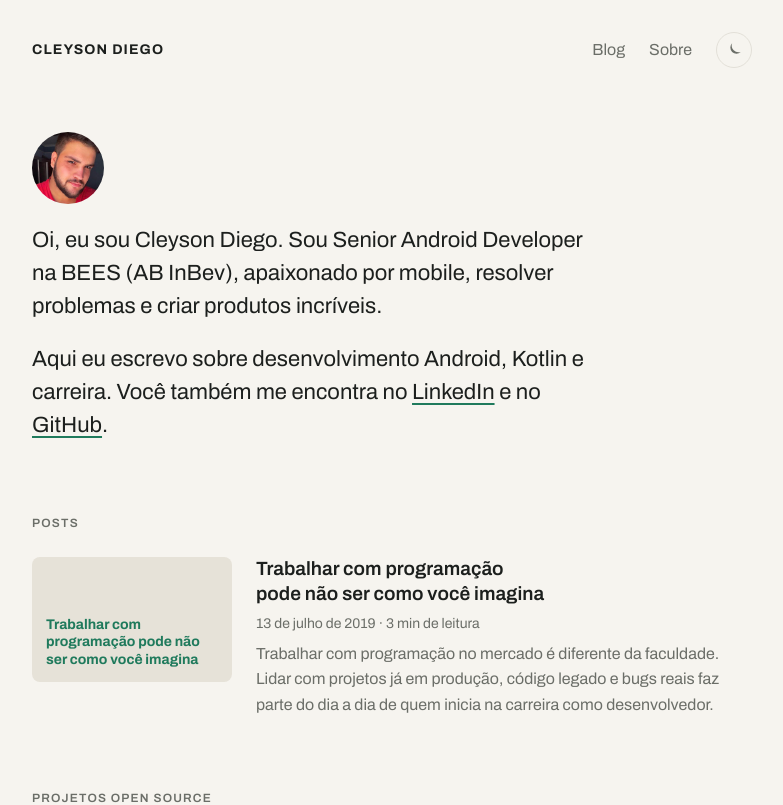
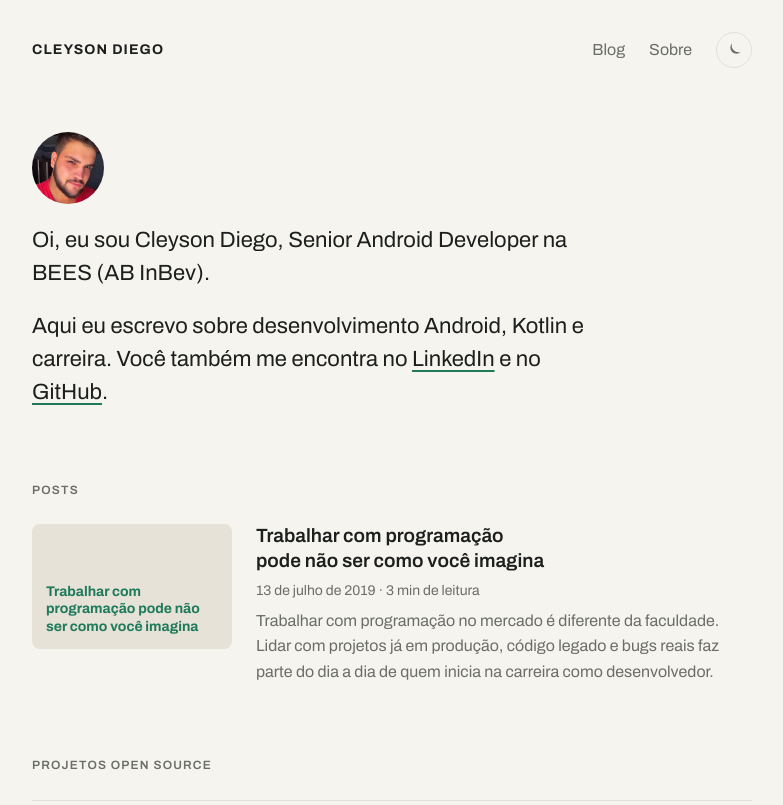
Before and after one commit to cleysondiego/cleyson.com.br, a Next.js app: page / in a window 1280 px wide. Shown: the top 805 px of the page, without its empty margins (248-1031 px from the left). Built offline with nearby package versions, Linux system fonts and the light colour scheme.

Commit message:
Simplifica a apresentação na home e na página Sobre
Co-Authored-By: Claude Opus 5.5 <noreply@anthropic.com>
Claude-Session: https://claude.ai/code/session_01PL6zdrt33kDHKW2aXZcDET

```diff
--- a/src/pages/index.tsx
+++ b/src/pages/index.tsx
@@ -34,8 +34,7 @@ export default function Home({ posts, hasMorePosts }: HomeProps) {
           priority
         />
         <p>
-          Oi, eu sou {profile.name}. Sou {profile.role} na {profile.company}, apaixonado por mobile,
-          resolver problemas e criar produtos incríveis.
+          Oi, eu sou {profile.name}, {profile.role} na {profile.company}.
         </p>
         <p>
           Aqui eu escrevo sobre desenvolvimento Android, Kotlin e carreira. Você também me encontra
--- a/src/pages/sobre/index.tsx
+++ b/src/pages/sobre/index.tsx
@@ -25,8 +25,7 @@ export default function About() {
 
       <div className={styles.content}>
         <p>
-          Sou {profile.name}, {profile.role} na {profile.company}. Sou apaixonado por mobile,
-          resolver problemas e criar produtos incríveis.
+          Sou {profile.name}, {profile.role} na {profile.company}.
         </p>
         <p>
           Neste site eu escrevo sobre desenvolvimento Android, Kotlin e carreira. Minha trajetória
```
